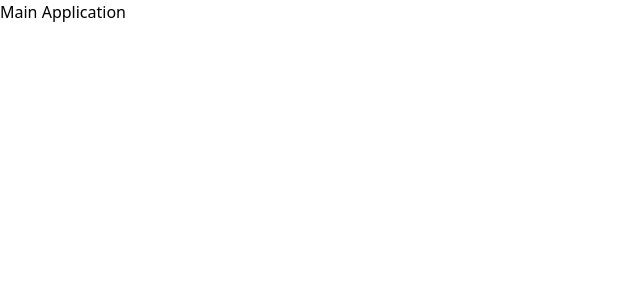
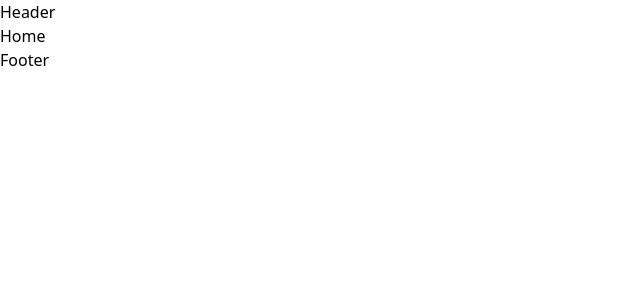
Before and after one commit to hamid19471/Contact-app, a React (Vite) app: page / in a window 1280 px wide. Shown: the top 300 px of the page, without its empty margins (0-640 px from the left). Built offline with nearby package versions, Linux system fonts and the light colour scheme.

Commit message:
Update: add main layout to app.jsx

```diff
--- a/src/App.jsx
+++ b/src/App.jsx
@@ -1,5 +1,13 @@
+import Layout from "./components/Layout";
+
 function App() {
-    return <div>Main Application</div>;
+    return (
+        <div>
+            <Layout>
+                <h1>Home</h1>
+            </Layout>
+        </div>
+    );
 }
 
 export default App;
```
